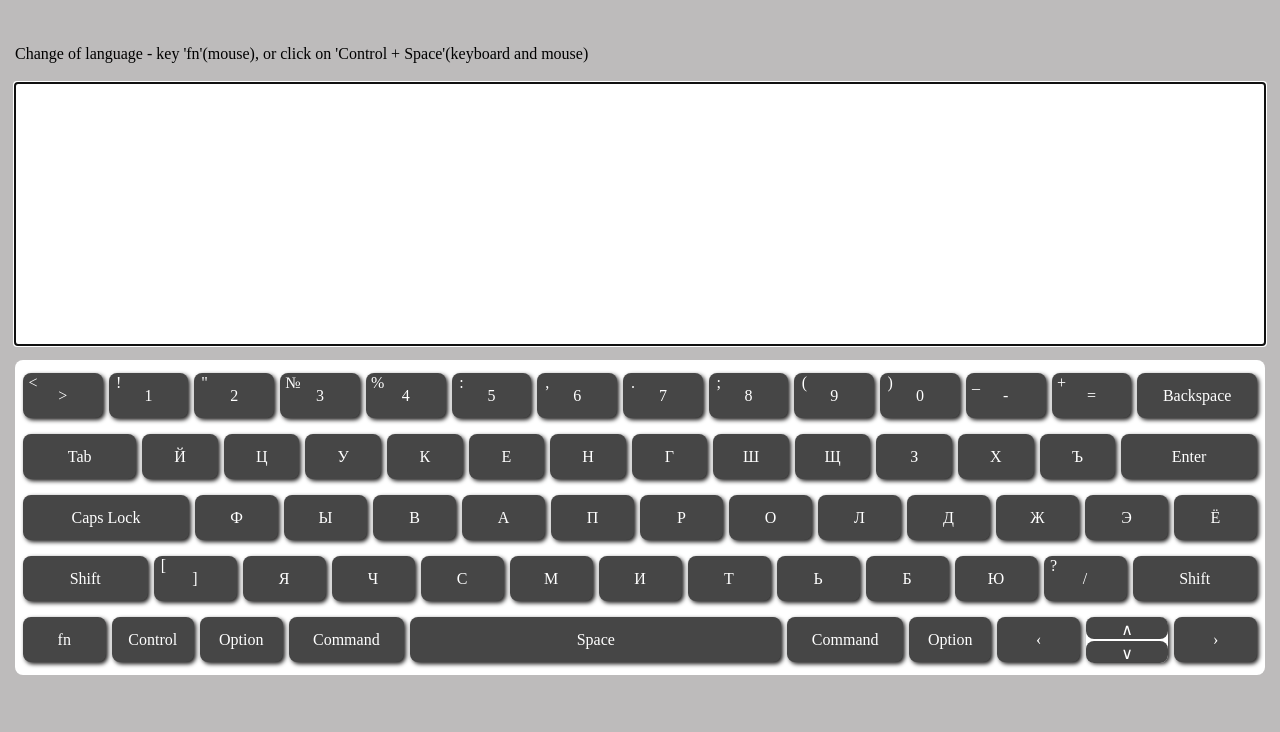
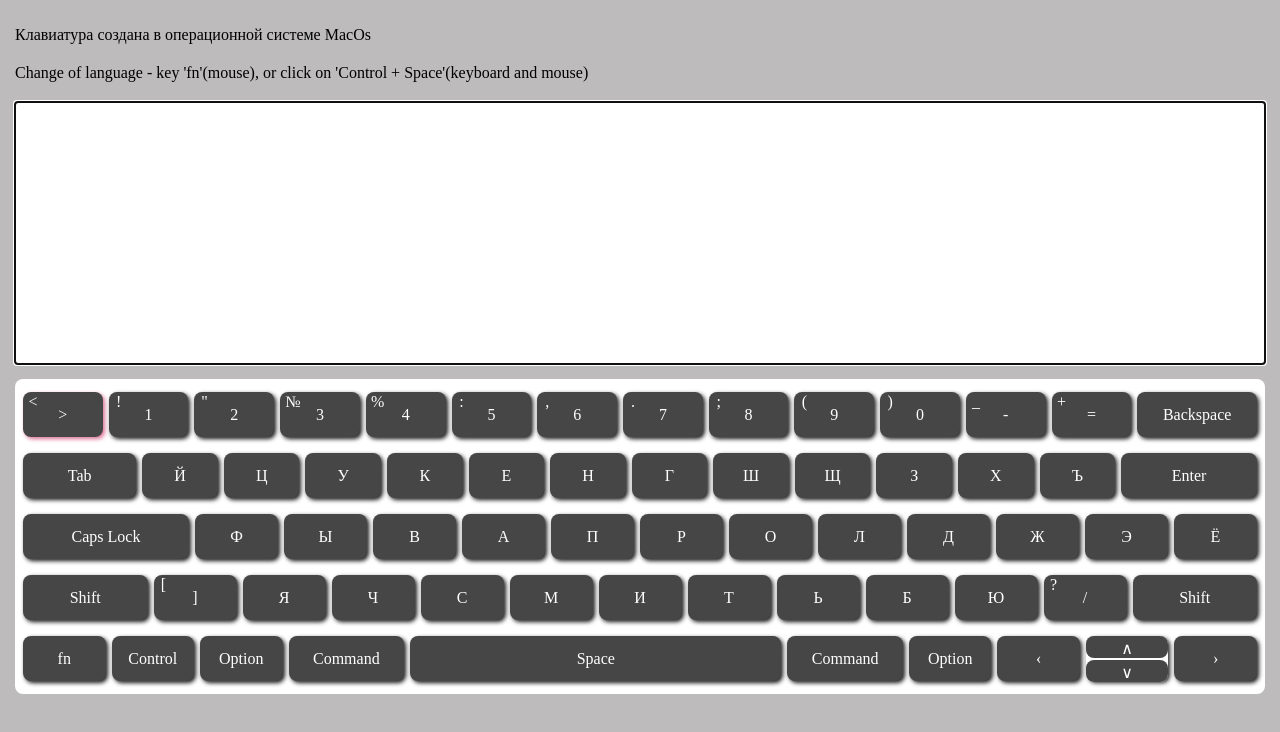
Before and after one commit to Denis169/virtual-keyboard, a website built with webpack: page src/index.html in a window 1280 px wide. In both pictures the pointer is over the element 62 px from the left and 395 px from the top of the page. Built offline with nearby package versions, Linux system fonts and the light colour scheme.

Commit message:
fix: animation

```diff
--- a/src/scripts/VirtualKeyboard/index.js
+++ b/src/scripts/VirtualKeyboard/index.js
@@ -19,6 +19,7 @@ class VirtualKeyboard {
     }
     this.keyboard.setAttribute('class', 'keyboard');
     this.keyboard.innerHTML = `
+      <p>Клавиатура создана в операционной системе MacOs</p>
       <p>Change of language - key 'fn'(mouse), or click on 'Control + Space'(keyboard and mouse)</p>
     `;
     this.keyboard.append(textArea.addTextArea(), this.keysKeyboard.addKeys());
--- a/src/style/keys-block/_index.scss
+++ b/src/style/keys-block/_index.scss
@@ -20,6 +20,10 @@
       line-height: 45px;
       cursor: pointer;
       box-shadow: 2px 2px 4px #1c1b1b;
+      transition: box-shadow 0.5s;
+      &:hover {
+        box-shadow: 2px 2px 4px palevioletred;
+      }
       div {
         border-radius: 8px;
       }
```
